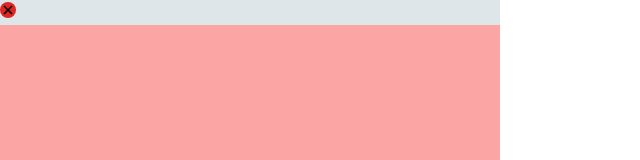
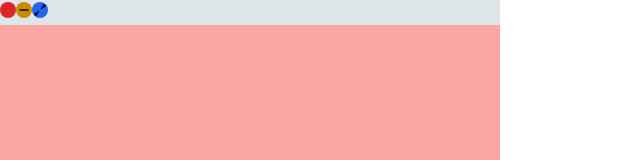
Before and after one commit to minhanPark/create-terminal, a Next.js app: page /components/SmallTerminal in a window 1280 px wide. Shown: the top 160 px of the page, without its empty margins (0-640 px from the left). Built offline with nearby package versions, Linux system fonts and the light colour scheme.

Commit message:
blank icon 확인

```diff
--- a/app/components/SmallTerminal/page.tsx
+++ b/app/components/SmallTerminal/page.tsx
@@ -2,7 +2,10 @@
 
 import { motion } from "framer-motion";
 import { IoCloseSharp } from "react-icons/io5";
+import { BiMinus } from "react-icons/bi";
+import { AiOutlineExpandAlt } from "react-icons/ai";
 import { IconContext } from "react-icons";
+import { VscBlank } from "react-icons/vsc";
 
 export default function SmallTerminal() {
   return (
@@ -15,7 +18,14 @@ export default function SmallTerminal() {
       <div style={{ backgroundColor: "#dfe6e9", height: "25px" }}>
         <div>
           <div className="bg-red-600 inline-block rounded-full">
-            <IoCloseSharp />
+            {/* 크기를 유지해주는 blank icon이 있어서 hover 시 바꿔주면 될듯하다 */}
+            <VscBlank />
+          </div>
+          <div className="bg-yellow-600 inline-block rounded-full">
+            <BiMinus />
+          </div>
+          <div className="bg-blue-600 inline-block rounded-full">
+            <AiOutlineExpandAlt />
           </div>
         </div>
       </div>
```
